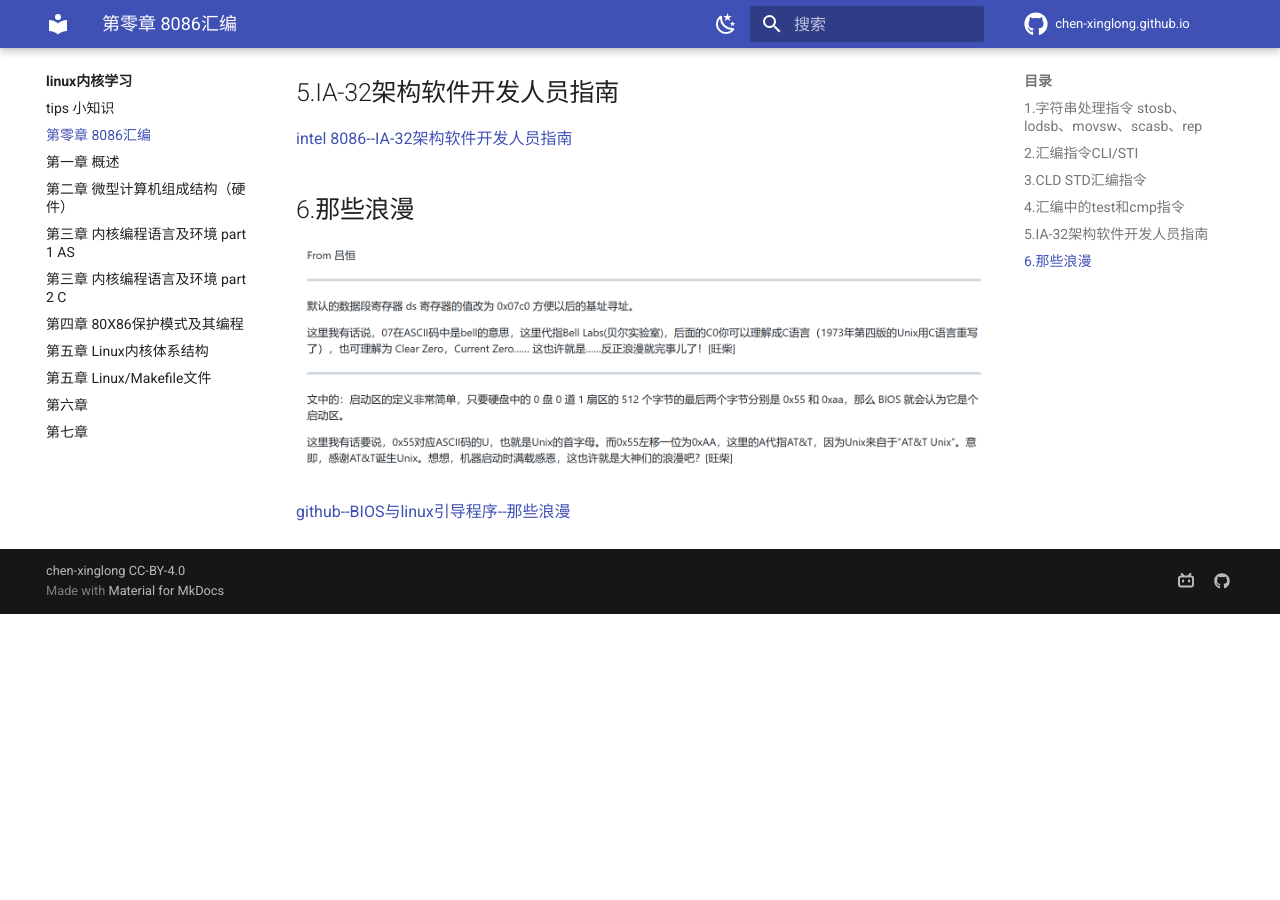
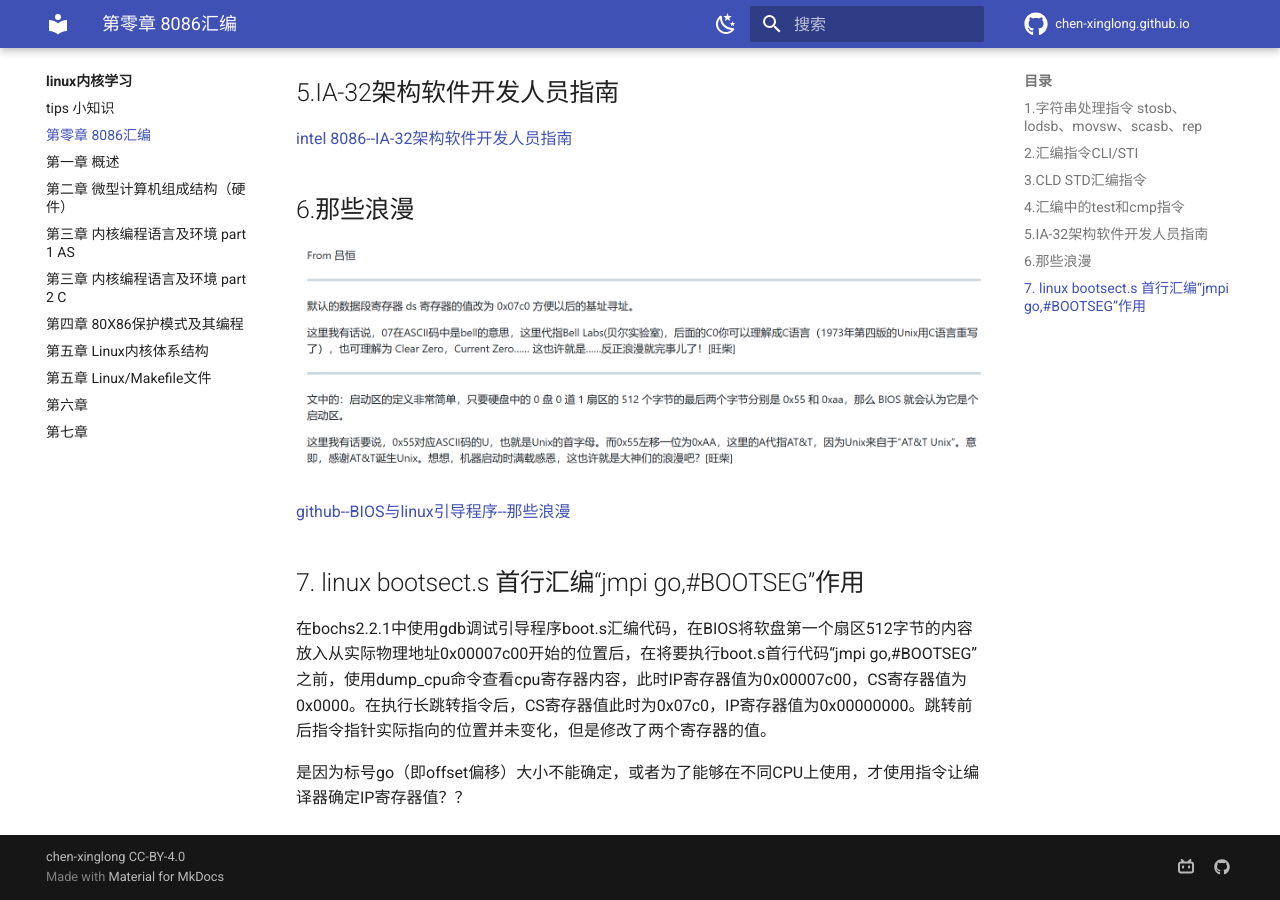
Before and after one commit to chen-xinglong/chen-xinglong.github.io, an MkDocs documentation site: the page built from docs/linux011/8086asm.md, in a window 1280 px wide and 900 px high, scrolled down 1646 px. Built offline with MkDocs 1.6.1 and Material for MkDocs 9.7.7, drawn with Linux system fonts in a browser that asks for light colours; comment, search, counter and statistics services are not loaded; before the commit the page ends 2260 px from its top, so only the background shows below that.

Commit message:
modify 8086asm.md

```diff
--- a/docs/linux011/8086asm.md
+++ b/docs/linux011/8086asm.md
@@ -36,3 +36,9 @@
 ![8086_4.png](../linux011image/8086asm/8086_4.png)
 
 [github--BIOS与linux引导程序--那些浪漫](https://github.com/dibingfa/flash-linux0.11-talk/blob/main/%E8%AF%BB%E8%80%85%E5%88%86%E4%BA%AB/%E9%82%A3%E4%BA%9B%E6%B5%AA%E6%BC%AB.md)
+
+## 7. linux bootsect.s 首行汇编“jmpi go,#BOOTSEG”作用
+
+在bochs2.2.1中使用gdb调试引导程序boot.s汇编代码，在BIOS将软盘第一个扇区512字节的内容放入从实际物理地址0x00007c00开始的位置后，在将要执行boot.s首行代码“jmpi go,#BOOTSEG”之前，使用dump_cpu命令查看cpu寄存器内容，此时IP寄存器值为0x00007c00，CS寄存器值为0x0000。在执行长跳转指令后，CS寄存器值此时为0x07c0，IP寄存器值为0x00000000。跳转前后指令指针实际指向的位置并未变化，但是修改了两个寄存器的值。
+
+是因为标号go（即offset偏移）大小不能确定，或者为了能够在不同CPU上使用，才使用指令让编译器确定IP寄存器值？？
```
